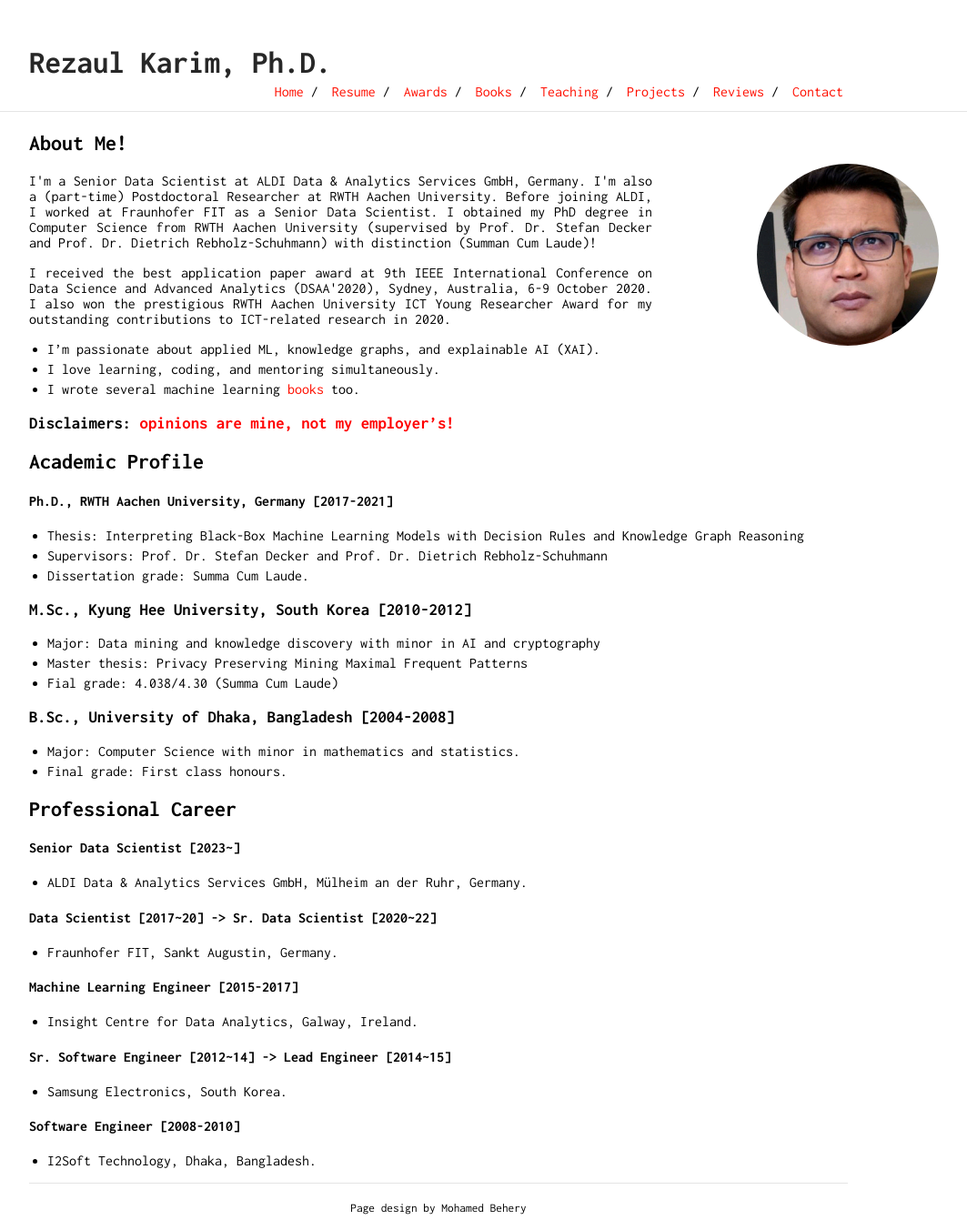
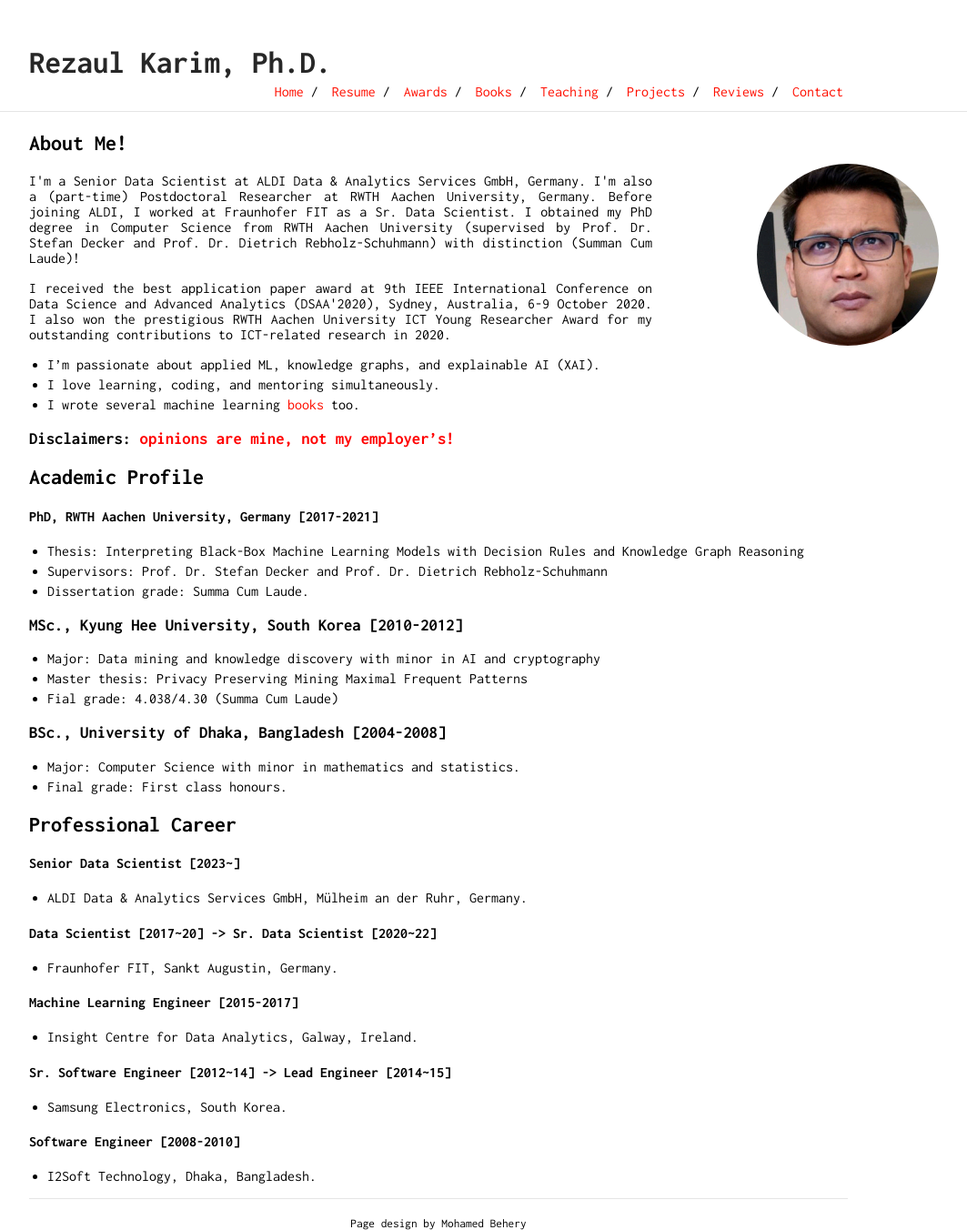
Before and after one commit to rezacsedu/rezacsedu.github.io, a Jekyll site: the page built from index.md, in a window 1280 px wide. Shown: the whole page at 91% size, without its empty margins (158-1221 px from the left). Built offline with Jekyll 4.4.1, drawn with Linux system fonts in a browser that asks for light colours; our own code applies the rules of GitHub Pages for plain Markdown files.

Commit message:
Update index.md

```diff
--- a/index.md
+++ b/index.md
@@ -1,7 +1,7 @@
 ## About Me!
 <img class="profile-picture" src="img/1664312512000.jpg" width="100">
 
-<p style='text-align: justify;'> I'm a Senior Data Scientist at ALDI Data & Analytics Services GmbH, Germany. I'm also a (part-time) Postdoctoral Researcher at RWTH Aachen University. Before joining ALDI, I worked at Fraunhofer FIT as a Senior Data Scientist. I obtained my PhD degree in Computer Science from RWTH Aachen University (supervised by Prof. Dr. Stefan Decker and Prof. Dr. Dietrich Rebholz-Schuhmann) with distinction (Summan Cum Laude)!</p>
+<p style='text-align: justify;'> I'm a Senior Data Scientist at ALDI Data & Analytics Services GmbH, Germany. I'm also a (part-time) Postdoctoral Researcher at RWTH Aachen University, Germany. Before joining ALDI, I worked at Fraunhofer FIT as a Sr. Data Scientist. I obtained my PhD degree in Computer Science from RWTH Aachen University (supervised by Prof. Dr. Stefan Decker and Prof. Dr. Dietrich Rebholz-Schuhmann) with distinction (Summan Cum Laude)!</p>
 
 <p style='text-align: justify;'> I received the best application paper award at 9th IEEE International Conference on Data Science and Advanced Analytics (DSAA'2020),  Sydney, Australia, 6-9 October 2020. I also won the prestigious RWTH Aachen University ICT Young Researcher Award for my outstanding contributions to ICT-related research in 2020. </p>
 
@@ -12,17 +12,17 @@
 ### **Disclaimers:** <span style="color:red"> opinions are mine, not my employer's!</span>
 
 ## Academic Profile
-#### Ph.D., RWTH Aachen University, Germany [2017-2021]
+#### PhD, RWTH Aachen University, Germany [2017-2021]
 - Thesis: Interpreting Black-Box Machine Learning Models with Decision Rules and Knowledge Graph Reasoning
 - Supervisors: Prof. Dr. Stefan Decker and Prof. Dr. Dietrich Rebholz-Schuhmann
 - Dissertation grade: Summa Cum Laude.
 
-### M.Sc., Kyung Hee University, South Korea [2010-2012]
+### MSc., Kyung Hee University, South Korea [2010-2012]
 - Major: Data mining and knowledge discovery with minor in AI and cryptography
 - Master thesis: Privacy Preserving Mining Maximal Frequent Patterns
 - Fial grade: 4.038/4.30 (Summa Cum Laude)
 
-### B.Sc., University of Dhaka, Bangladesh [2004-2008]
+### BSc., University of Dhaka, Bangladesh [2004-2008]
 - Major: Computer Science with minor in mathematics and statistics.
 - Final grade: First class honours.
 
```
